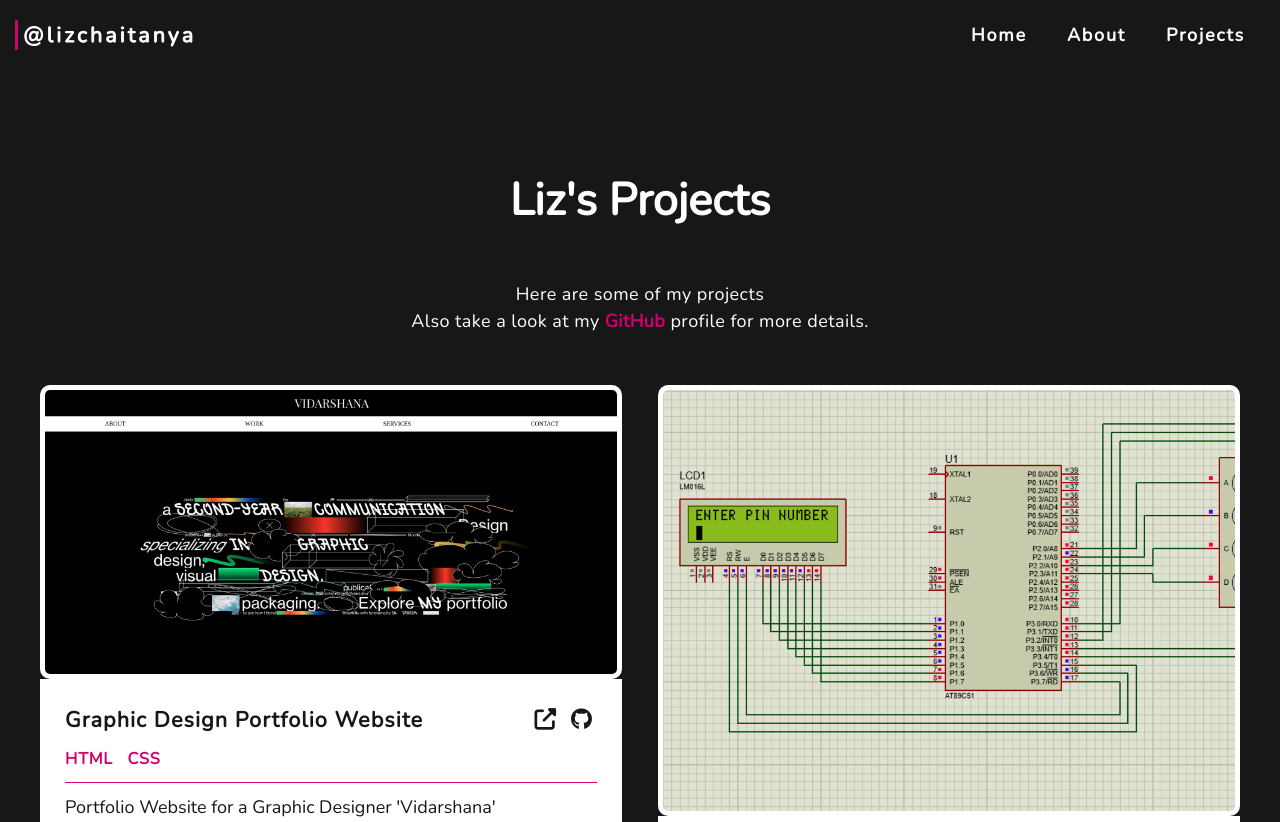
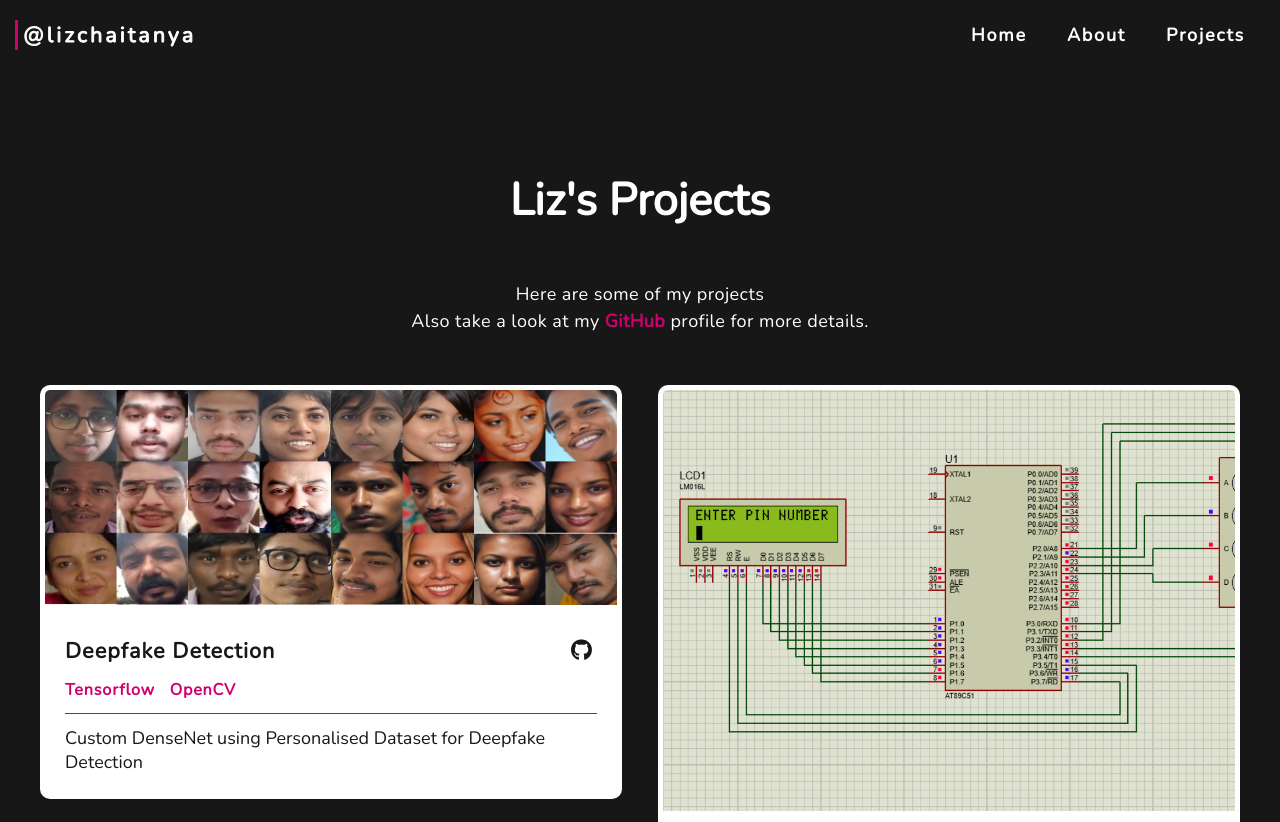
Before and after one commit to CLiz17/lizchaitanya.xyz, a plain HTML site: page projects.html in a window 1280 px wide. Shown: the top 822 px of the page. Drawn offline with nearby package versions, Linux system fonts and the light colour scheme.

Commit message:
Add new project

```diff
--- a/css/projects.css
+++ b/css/projects.css
@@ -27,7 +27,7 @@ h1, h2, h3 {
 
 .card-preview-img {
     max-width: 100%;
-    border-radius: 10px;
+    border-radius: 10px 10px 0 0;
     padding: 5px;
     background-color: white;
 }
--- a/projects.html
+++ b/projects.html
@@ -75,6 +75,29 @@
                 <div class="project-cards-container">
 
                     <div class="card">
+                        <img src="/assets/project/deepfake.png" alt="Project Preview Screenshot" class="card-preview-img">
+                        <div class="card-info">
+                            <div class="title-and-links">
+                                <span class="project-title">
+                                    Deepfake Detection
+                                </span>
+                                <div class="project-links">
+                                    <a href="https://github.com/CLiz17/densenet-deepfake">
+                                        <i class="fab fa-github"></i>
+                                    </a>
+                                </div>
+                            </div>
+                            <div class="project-skills">
+                                <span>Tensorflow</span>
+                                <span>OpenCV</span>
+                            </div>
+                            <p class="project-description">
+                                Custom DenseNet using Personalised Dataset for Deepfake Detection
+                            </p>
+                        </div>
+                    </div>
+
+                    <div class="card">
                         <img src="/assets/project/port.png" alt="Project Preview Screenshot" class="card-preview-img">
                         <div class="card-info">
                             <div class="title-and-links">
@@ -132,9 +155,6 @@
                                 </span>
                                 <div class="project-links">
                                     <a href="https://github.com/CLiz17/tremor-stabilising-spoon">
-                                        <i class="fas fa-external-link-alt"></i>
-                                    </a>
-                                    <a href="https://github.com/CLiz17/tremor-stabilisation">
                                         <i class="fab fa-github"></i>
                                     </a>
                                 </div>
```
Also changed, not shown: index.html (+22 -0 lines), assets/project/deepfake.png (added).
